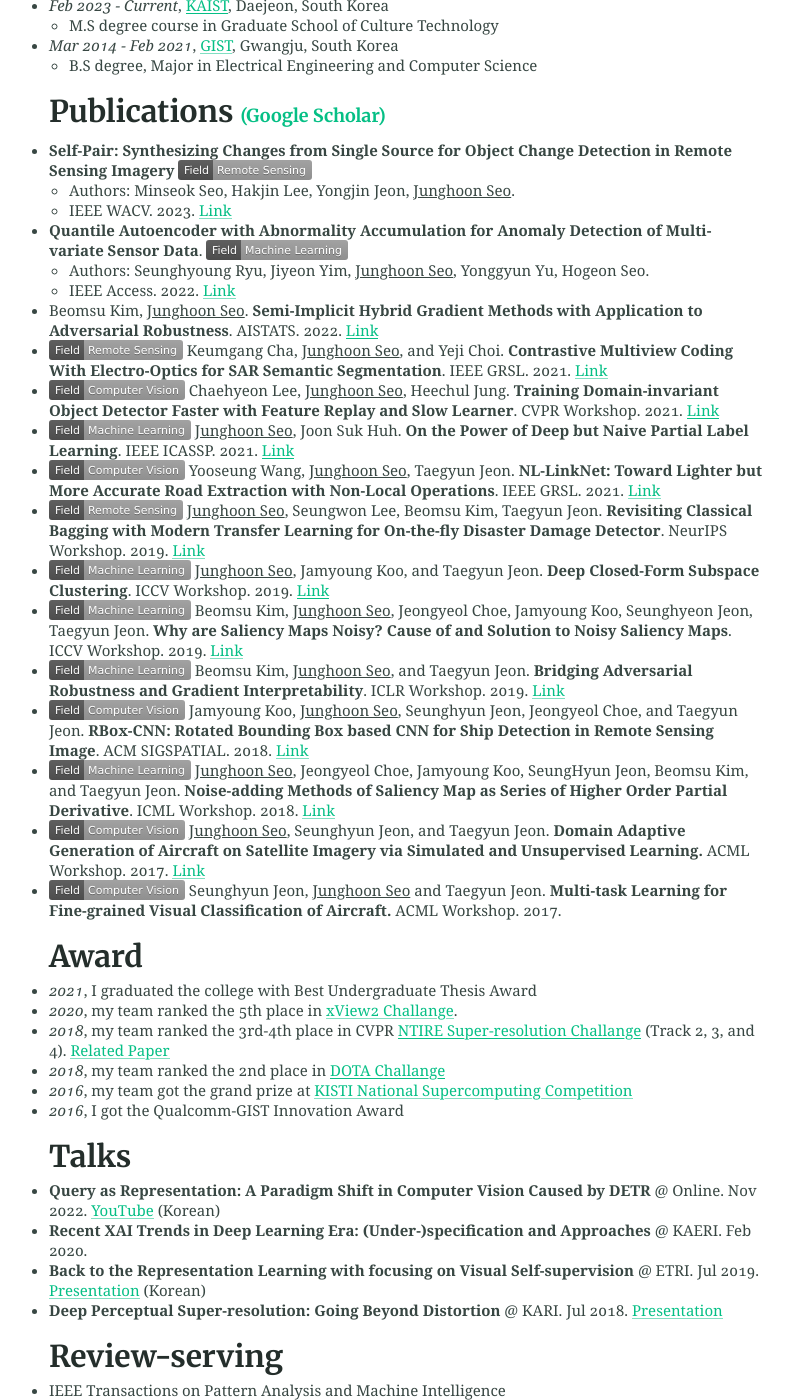
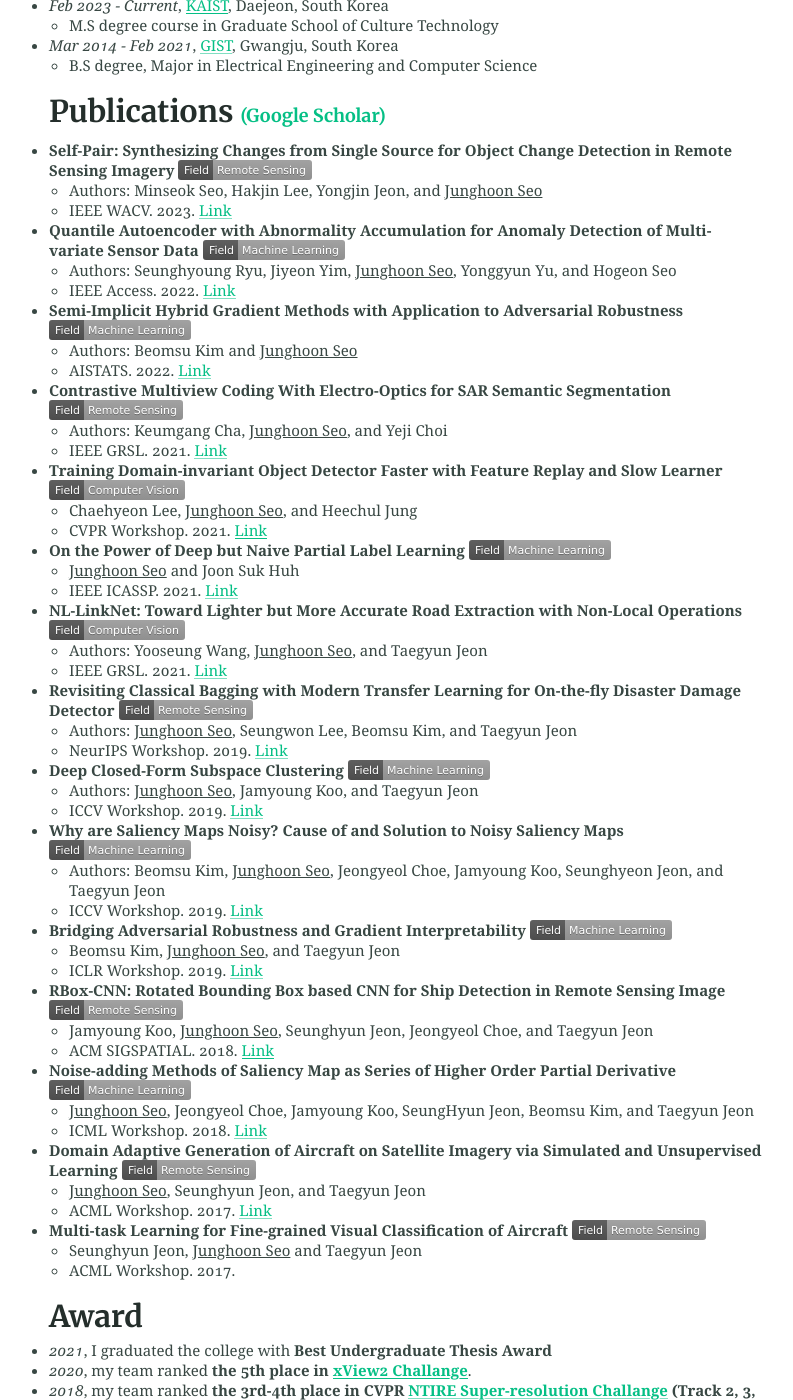
Before and after one commit to mikigom/mikigom.github.io, a Jekyll site: the page built from index.md, in a window 1280 px wide and 1400 px high, scrolled down 841 px. Shown: the whole window, without its empty margins (234-1027 px from the left). Built offline with Jekyll 4.4.1, drawn with Linux system fonts in a browser that asks for light colours; some of the changed text lies outside the part shown.

Commit message:
Update index.md

```diff
--- a/index.md
+++ b/index.md
@@ -23,32 +23,58 @@ Hi, I am the technical leader of the research center at [SI Analytics](https://w
 
 ### Publications <span style="font-size:0.6em;">[(Google Scholar)](https://scholar.google.com/citations?user=9KBQk-YAAAAJ&hl=en)</span>
 * **Self-Pair: Synthesizing Changes from Single Source for Object Change Detection in Remote Sensing Imagery** <img height="10" src="/assets/Field-Remote Sensing-lightgrey.svg">
-  - Authors: Minseok Seo, Hakjin Lee, Yongjin Jeon, <U>Junghoon Seo</U>.
+  - Authors: Minseok Seo, Hakjin Lee, Yongjin Jeon, and <U>Junghoon Seo</U>
   - IEEE WACV. 2023. [Link](https://openaccess.thecvf.com/content/WACV2023/html/Seo_Self-Pair_Synthesizing_Changes_From_Single_Source_for_Object_Change_Detection_WACV_2023_paper.html)
-* **Quantile Autoencoder with Abnormality Accumulation for Anomaly Detection of Multi-variate Sensor Data**. <img height="10" src="/assets/Field-Machine Learning-lightgrey.svg">
-  - Authors: Seunghyoung Ryu, Jiyeon Yim, <U>Junghoon Seo</U>, Yonggyun Yu, Hogeon Seo.
+* **Quantile Autoencoder with Abnormality Accumulation for Anomaly Detection of Multi-variate Sensor Data** <img height="10" src="/assets/Field-Machine Learning-lightgrey.svg">
+  - Authors: Seunghyoung Ryu, Jiyeon Yim, <U>Junghoon Seo</U>, Yonggyun Yu, and Hogeon Seo
   - IEEE Access. 2022. [Link](https://ieeexplore.ieee.org/abstract/document/9810961/)
-* Beomsu Kim, <U>Junghoon Seo</U>. **Semi-Implicit Hybrid Gradient Methods with Application to Adversarial Robustness**. AISTATS. 2022. [Link](https://arxiv.org/abs/2202.10523)
-* ![remote-sensing](/assets/Field-Remote Sensing-lightgrey.svg){:height="10px"} Keumgang Cha, <U>Junghoon Seo</U>, and Yeji Choi. **Contrastive Multiview Coding With Electro-Optics for SAR Semantic Segmentation**. IEEE GRSL. 2021. [Link](https://ieeexplore.ieee.org/abstract/document/9537157?casa_token=BKmjojS1rVUAAAAA:fGEfg34u8sfBOI0rtnaq2vs2wNbFGDr3cjH-Hr9zHkKWsNwaa1EsNywaRz62t6V4jABWErGoPg)
-* ![computer-vision](/assets/Field-Computer Vision-lightgrey.svg){:height="10px"} Chaehyeon Lee, <U>Junghoon Seo</U>, Heechul Jung. **Training Domain-invariant Object Detector Faster with Feature Replay and Slow Learner**. CVPR Workshop. 2021. [Link](https://arxiv.org/abs/2105.14693)
-* ![machine-learning](/assets/Field-Machine Learning-lightgrey.svg) <U>Junghoon Seo</U>, Joon Suk Huh. **On the Power of Deep but Naive Partial Label Learning**. IEEE ICASSP. 2021. [Link](https://arxiv.org/abs/2010.11600)
-* ![computer-vision](/assets/Field-Computer Vision-lightgrey.svg){:height="10px"} Yooseung Wang, <U>Junghoon Seo</U>, Taegyun Jeon. **NL-LinkNet: Toward Lighter but More Accurate Road Extraction with Non-Local Operations**. IEEE GRSL. 2021. [Link](https://ieeexplore.ieee.org/document/9336223?fbclid=IwAR05z_8K7UWYGS5Wb6kJEg_1BMGC2BpTXsV0bI8cpCqCKeLWAm8UHFXsEOw)
-* ![remote-sensing](/assets/Field-Remote Sensing-lightgrey.svg){:height="10px"} <U>Junghoon Seo</U>, Seungwon Lee, Beomsu Kim, Taegyun Jeon. **Revisiting Classical Bagging with Modern Transfer Learning for On-the-fly Disaster Damage Detector**. NeurIPS Workshop. 2019. [Link](https://arxiv.org/abs/1910.01911)
-* ![machine-learning](/assets/Field-Machine Learning-lightgrey.svg){:height="10px"} <U>Junghoon Seo</U>, Jamyoung Koo, and Taegyun Jeon. **Deep Closed-Form Subspace Clustering**. ICCV Workshop. 2019. [Link](https://arxiv.org/abs/1908.09419)
-* ![machine-learning](/assets/Field-Machine Learning-lightgrey.svg){:height="10px"} Beomsu Kim, <U>Junghoon Seo</U>, Jeongyeol Choe, Jamyoung Koo, Seunghyeon Jeon, Taegyun Jeon. **Why are Saliency Maps Noisy? Cause of and Solution to Noisy Saliency Maps**. ICCV Workshop. 2019. [Link](https://arxiv.org/abs/1902.04893)
-* ![machine-learning](/assets/Field-Machine Learning-lightgrey.svg){:height="10px"} Beomsu Kim, <U>Junghoon Seo</U>, and Taegyun Jeon. **Bridging Adversarial Robustness and Gradient Interpretability**. ICLR Workshop. 2019. [Link](https://arxiv.org/abs/1903.11626)
-* ![computer-vision](/assets/Field-Computer Vision-lightgrey.svg){:height="10px"} Jamyoung Koo, <U>Junghoon Seo</U>, Seunghyun Jeon, Jeongyeol Choe, and Taegyun Jeon. **RBox-CNN: Rotated Bounding Box based CNN for Ship Detection in Remote Sensing Image**. ACM SIGSPATIAL. 2018. [Link](https://dl.acm.org/citation.cfm?id=3274915)
-* ![machine-learning](/assets/Field-Machine Learning-lightgrey.svg){:height="10px"} <U>Junghoon Seo</U>, Jeongyeol Choe, Jamyoung Koo, SeungHyun Jeon, Beomsu Kim, and Taegyun Jeon. **Noise-adding Methods of Saliency Map as Series of Higher Order Partial Derivative**. ICML Workshop. 2018. [Link](https://arxiv.org/abs/1806.03000)
-* ![computer-vision](/assets/Field-Computer Vision-lightgrey.svg){:height="10px"} <U>Junghoon Seo</U>, Seunghyun Jeon, and Taegyun Jeon. **Domain Adaptive Generation of Aircraft on Satellite Imagery via Simulated and Unsupervised Learning.** ACML Workshop. 2017. [Link](https://arxiv.org/abs/1806.03002)
-* ![computer-vision](/assets/Field-Computer Vision-lightgrey.svg){:height="10px"} Seunghyun Jeon, <U>Junghoon Seo</U> and Taegyun Jeon. **Multi-task Learning for Fine-grained Visual Classification of Aircraft.** ACML Workshop. 2017.
+* **Semi-Implicit Hybrid Gradient Methods with Application to Adversarial Robustness** <img height="10" src="/assets/Field-Machine Learning-lightgrey.svg">
+  - Authors: Beomsu Kim and <U>Junghoon Seo</U>
+  - AISTATS. 2022. [Link](https://arxiv.org/abs/2202.10523)
+* **Contrastive Multiview Coding With Electro-Optics for SAR Semantic Segmentation** <img height="10" src="/assets/Field-Remote Sensing-lightgrey.svg">
+  - Authors: Keumgang Cha, <U>Junghoon Seo</U>, and Yeji Choi
+  - IEEE GRSL. 2021. [Link](https://ieeexplore.ieee.org/abstract/document/9537157?casa_token=BKmjojS1rVUAAAAA:fGEfg34u8sfBOI0rtnaq2vs2wNbFGDr3cjH-Hr9zHkKWsNwaa1EsNywaRz62t6V4jABWErGoPg)
+* **Training Domain-invariant Object Detector Faster with Feature Replay and Slow Learner** <img height="10" src="/assets/Field-Computer Vision-lightgrey.svg">
+  - Chaehyeon Lee, <U>Junghoon Seo</U>, and Heechul Jung
+  - CVPR Workshop. 2021. [Link](https://arxiv.org/abs/2105.14693)
+* **On the Power of Deep but Naive Partial Label Learning** <img height="10" src="/assets/Field-Machine Learning-lightgrey.svg">
+  - <U>Junghoon Seo</U> and Joon Suk Huh
+  - IEEE ICASSP. 2021. [Link](https://arxiv.org/abs/2010.11600)
+* **NL-LinkNet: Toward Lighter but More Accurate Road Extraction with Non-Local Operations** <img height="10" src="/assets/Field-Computer Vision-lightgrey.svg">
+  - Authors: Yooseung Wang, <U>Junghoon Seo</U>, and Taegyun Jeon
+  - IEEE GRSL. 2021. [Link](https://ieeexplore.ieee.org/document/9336223?fbclid=IwAR05z_8K7UWYGS5Wb6kJEg_1BMGC2BpTXsV0bI8cpCqCKeLWAm8UHFXsEOw)
+* **Revisiting Classical Bagging with Modern Transfer Learning for On-the-fly Disaster Damage Detector** <img height="10" src="/assets/Field-Remote Sensing-lightgrey.svg">
+  - Authors: <U>Junghoon Seo</U>, Seungwon Lee, Beomsu Kim, and Taegyun Jeon
+  - NeurIPS Workshop. 2019. [Link](https://arxiv.org/abs/1910.01911)
+* **Deep Closed-Form Subspace Clustering** <img height="10" src="/assets/Field-Machine Learning-lightgrey.svg">
+  - Authors: <U>Junghoon Seo</U>, Jamyoung Koo, and Taegyun Jeon
+  - ICCV Workshop. 2019. [Link](https://arxiv.org/abs/1908.09419)
+* **Why are Saliency Maps Noisy? Cause of and Solution to Noisy Saliency Maps** <img height="10" src="/assets/Field-Machine Learning-lightgrey.svg">
+  - Authors: Beomsu Kim, <U>Junghoon Seo</U>, Jeongyeol Choe, Jamyoung Koo, Seunghyeon Jeon, and Taegyun Jeon
+  - ICCV Workshop. 2019. [Link](https://arxiv.org/abs/1902.04893)
+* **Bridging Adversarial Robustness and Gradient Interpretability** <img height="10" src="/assets/Field-Machine Learning-lightgrey.svg">
+  - Beomsu Kim, <U>Junghoon Seo</U>, and Taegyun Jeon
+  - ICLR Workshop. 2019. [Link](https://arxiv.org/abs/1903.11626)
+* **RBox-CNN: Rotated Bounding Box based CNN for Ship Detection in Remote Sensing Image** <img height="10" src="/assets/Field-Remote Sensing-lightgrey.svg">
+  - Jamyoung Koo, <U>Junghoon Seo</U>, Seunghyun Jeon, Jeongyeol Choe, and Taegyun Jeon
+  - ACM SIGSPATIAL. 2018. [Link](https://dl.acm.org/citation.cfm?id=3274915)
+* **Noise-adding Methods of Saliency Map as Series of Higher Order Partial Derivative** <img height="10" src="/assets/Field-Machine Learning-lightgrey.svg">
+  -  <U>Junghoon Seo</U>, Jeongyeol Choe, Jamyoung Koo, SeungHyun Jeon, Beomsu Kim, and Taegyun Jeon
+  - ICML Workshop. 2018. [Link](https://arxiv.org/abs/1806.03000)
+* **Domain Adaptive Generation of Aircraft on Satellite Imagery via Simulated and Unsupervised Learning** <img height="10" src="/assets/Field-Remote Sensing-lightgrey.svg">
+  - <U>Junghoon Seo</U>, Seunghyun Jeon, and Taegyun Jeon
+  - ACML Workshop. 2017. [Link](https://arxiv.org/abs/1806.03002)
+* **Multi-task Learning for Fine-grained Visual Classification of Aircraft** <img height="10" src="/assets/Field-Remote Sensing-lightgrey.svg">
+  - Seunghyun Jeon, <U>Junghoon Seo</U> and Taegyun Jeon
+  - ACML Workshop. 2017.
 
 ### Award
-* *2021*, I graduated the college with Best Undergraduate Thesis Award
-* *2020*, my team ranked the 5th place in [xView2 Challange](https://xview2.org/).
-* *2018*, my team ranked the 3rd-4th place in CVPR [NTIRE Super-resolution Challange](https://data.vision.ee.ethz.ch/cvl/ntire18/) (Track 2, 3, and 4). [Related Paper](http://openaccess.thecvf.com/content_cvpr_2018_workshops/w13/html/Timofte_NTIRE_2018_Challenge_CVPR_2018_paper.html)
-* *2018*, my team ranked the 2nd place in [DOTA Challange](https://captain-whu.github.io/DOTA/)
-* *2016*, my team got the grand prize at [KISTI National Supercomputing Competition](https://webedu.ksc.re.kr/gallery.es?mid=a30501000000&bid=0008&tag=&b_list=12&act=view&list_no=57&nPage=1&vlist_no_npage=0&keyField=&keyWord=&orderby=)
-* *2016*, I got the Qualcomm-GIST Innovation Award
+* *2021*, I graduated the college with **Best Undergraduate Thesis Award**
+* *2020*, my team ranked **the 5th place in [xView2 Challange](https://xview2.org/)**.
+* *2018*, my team ranked **the 3rd-4th place in CVPR [NTIRE Super-resolution Challange](https://data.vision.ee.ethz.ch/cvl/ntire18/) (Track 2, 3, and 4)**. [Related Paper](http://openaccess.thecvf.com/content_cvpr_2018_workshops/w13/html/Timofte_NTIRE_2018_Challenge_CVPR_2018_paper.html)
+* *2018*, my team ranked **the 2nd place in [DOTA Challange](https://captain-whu.github.io/DOTA/)**
+* *2016*, my team got **the grand prize at [KISTI National Supercomputing Competition](https://webedu.ksc.re.kr/gallery.es?mid=a30501000000&bid=0008&tag=&b_list=12&act=view&list_no=57&nPage=1&vlist_no_npage=0&keyField=&keyWord=&orderby=)**
+* *2016*, I got **the Qualcomm-GIST Innovation Award**
 
 ### Talks
 * **Query as Representation: A Paradigm Shift in Computer Vision Caused by DETR** @ Online. Nov 2022. [YouTube](https://www.youtube.com/watch?v=7Eq8WyKWjU0&t=3491s) (Korean)
```
